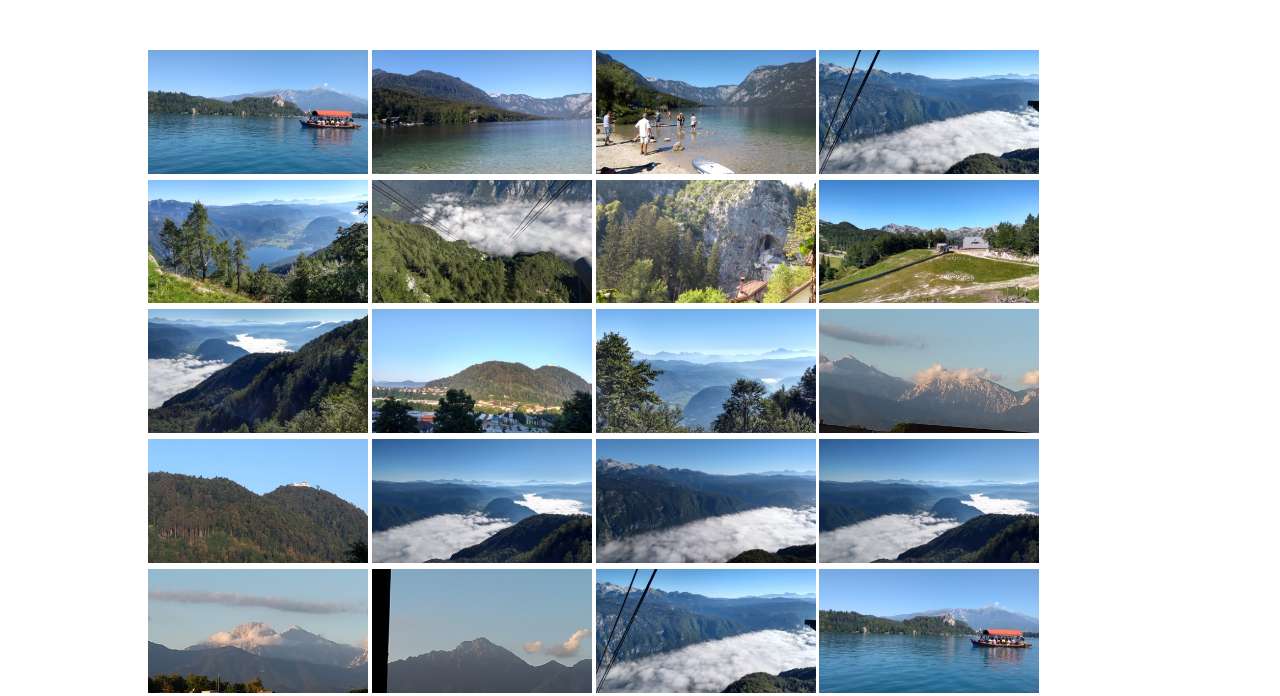
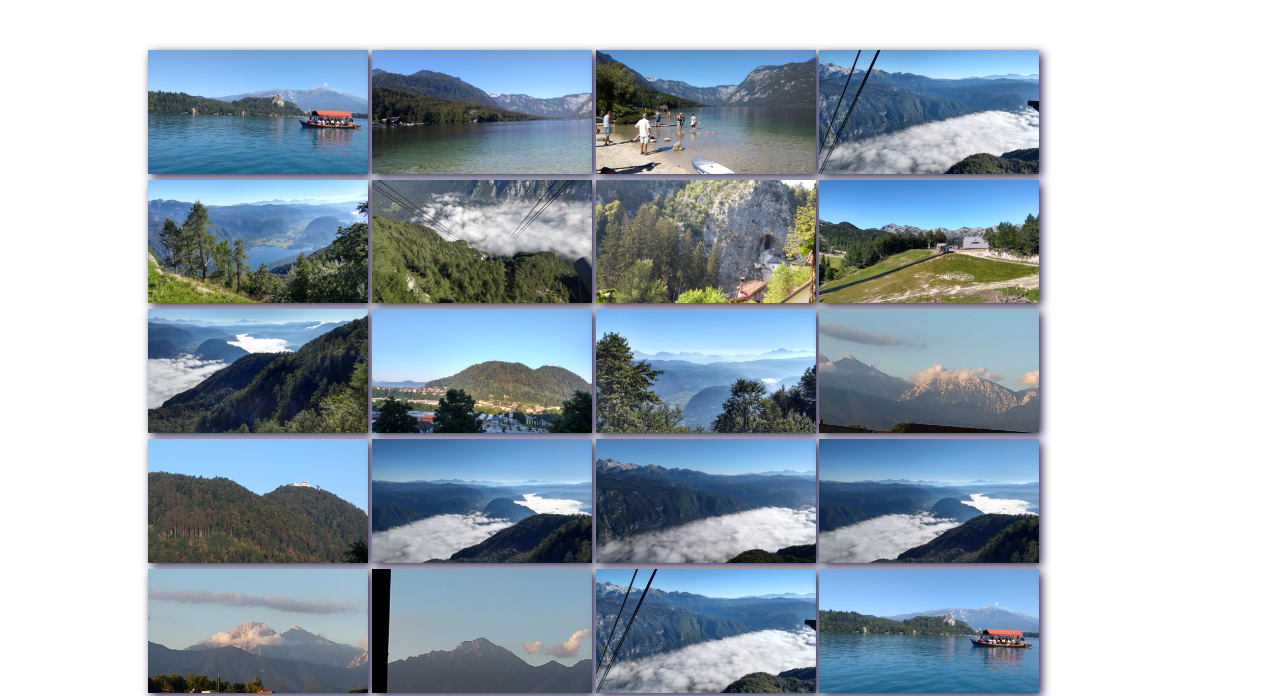
Before and after one commit to djidji3/project-html-001-about-site, a plain HTML site: page gallery.html in a window 1280 px wide. Shown: the part 108-804 px from the top of the page. Drawn offline with Linux system fonts and the light colour scheme; a web font is replaced by a local one.

Commit message:
box-shadow

```diff
--- a/assets/css/main.css
+++ b/assets/css/main.css
@@ -176,7 +176,7 @@ ul.links {
 .gallery img {
     width: 220px;
     margin: 1px auto;
-    box-shadow: 3 3 9px rgb(89, 87, 107);
+    box-shadow: 3px 3px 9px rgb(39, 34, 77);
     /* vmi felulirja de nem tudom mi ????? */
 }
 
```
Also changed, not shown: gallery.html (+2 -0 lines), index.html (+1 -0 lines).
